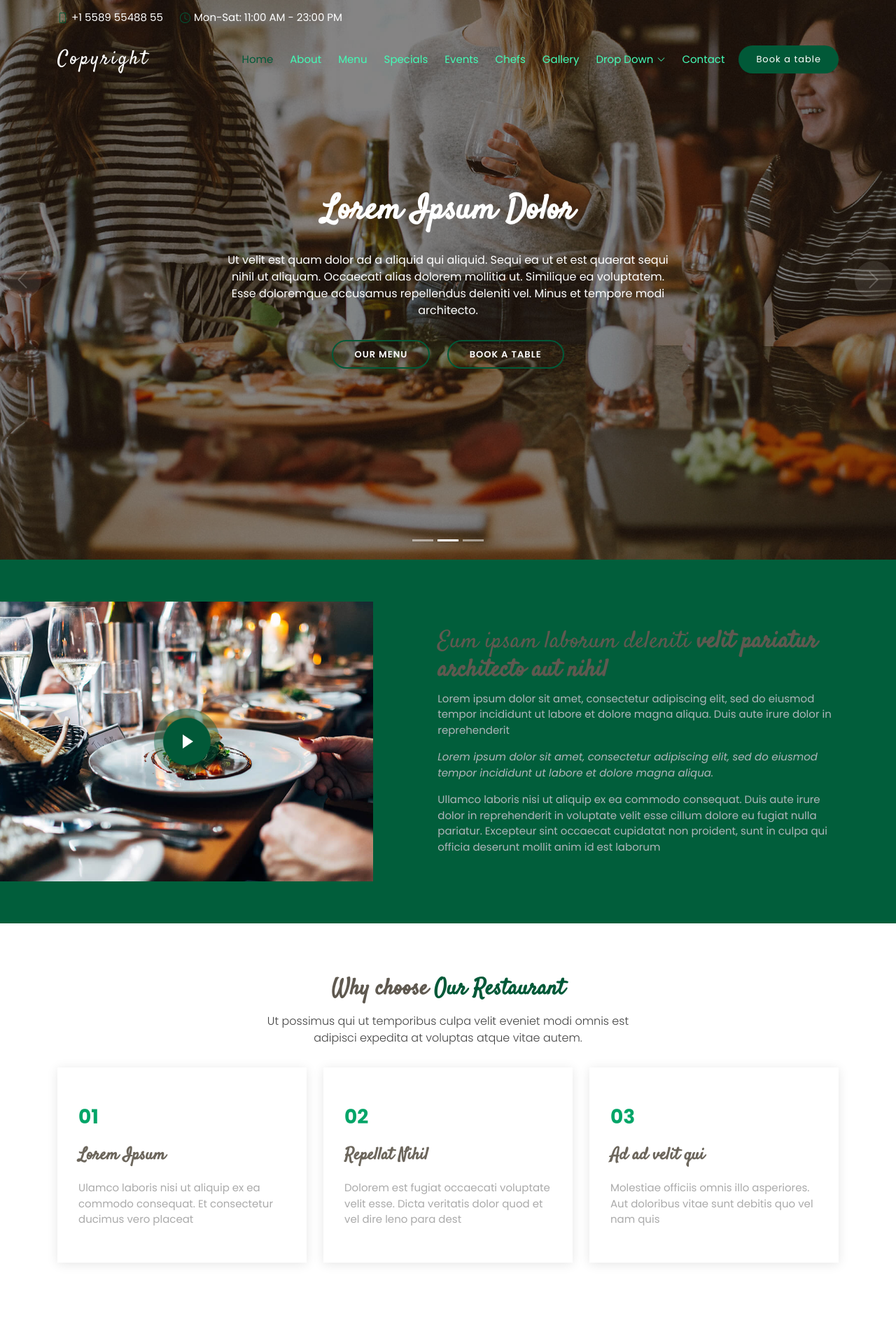
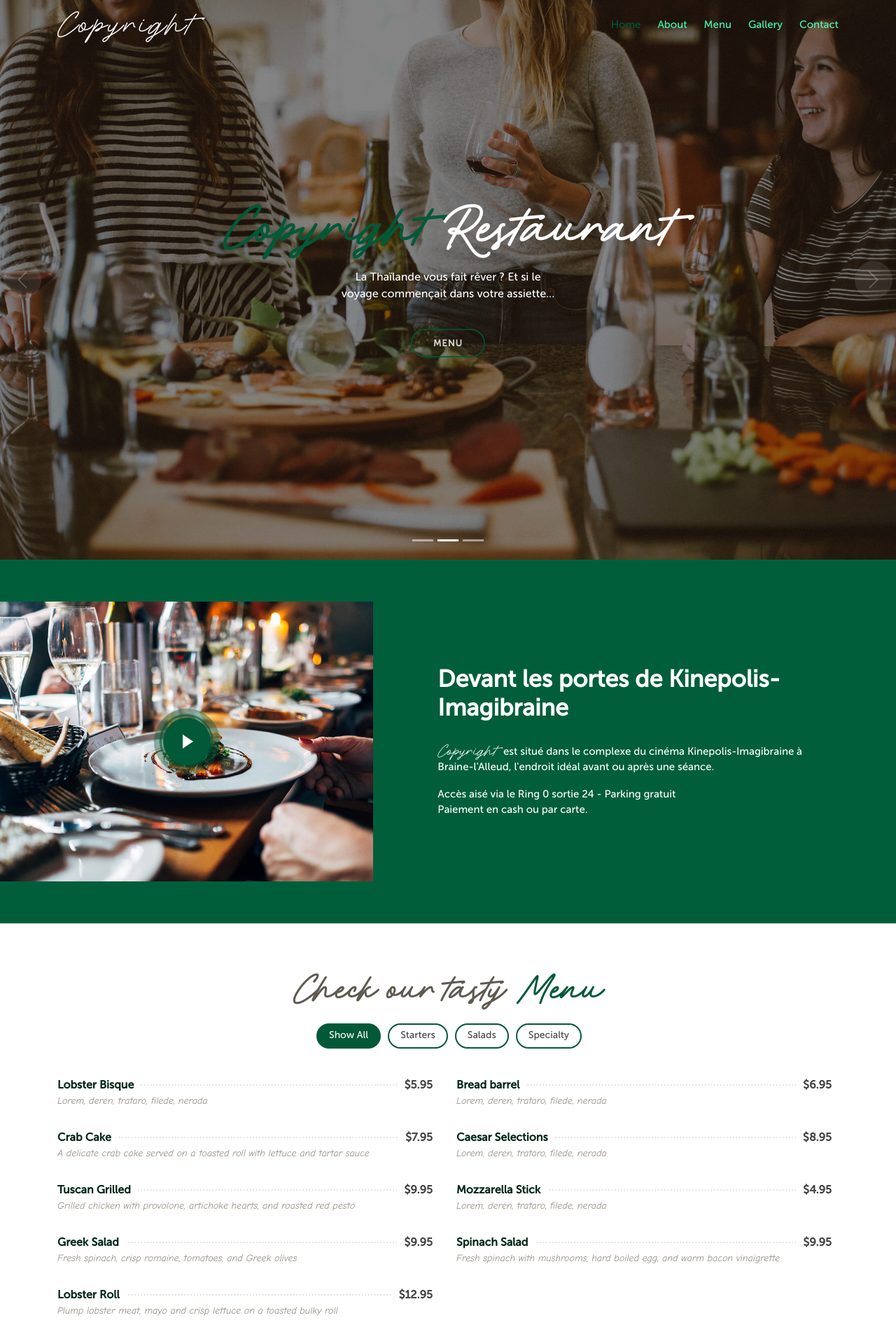
Before and after one commit to willdn/copyright, a website: page index.html in a window 1280 px wide. Shown: the top 1887 px of the page at 70% size. Drawn offline with Linux system fonts and the light colour scheme.

Commit message:
Implement

```diff
--- a/assets/scss/_footer.scss
+++ b/assets/scss/_footer.scss
@@ -25,7 +25,6 @@
   }
 
   .social-links {
-    margin: 0 0 40px 0;
     a {
       font-size: 18px;
       display: inline-block;
@@ -46,7 +45,8 @@
   }
 
   .copyright {
-    margin: 0 0 5px 0;
+    margin: 20px 0 5px 0;
+    font-family: $font-primary;
   }
 
   .credits {
--- a/assets/scss/_header.scss
+++ b/assets/scss/_header.scss
@@ -34,7 +34,7 @@
 # Header
 --------------------------------------------------------------*/
 #header {
-  top: 50px;
+  // top: 50px;
   height: 70px;
   z-index: 997;
   transition: all 0.5s;
--- a/assets/scss/_sections.scss
+++ b/assets/scss/_sections.scss
@@ -104,7 +104,10 @@ section {
     h3 {
       font-weight: 400;
       font-size: 34px;
-      color: lighten($secondary, 10);
+      color: #fff;
+      font-family: $font-default;
+      font-weight: bold;
+      margin-bottom: 30px;
     }
 
     h4 {
@@ -115,7 +118,13 @@ section {
 
     p {
       font-size: 15px;
-      color: lighten($gray, 25);
+      color: #fff;
+    }
+
+    span.copyright {
+      font-family: $font-primary;
+      font-size: 14px;
+      margin-right: 5px;
     }
 
     ul {
--- a/assets/scss/_variables.scss
+++ b/assets/scss/_variables.scss
@@ -1,6 +1,6 @@
 // Fonts
-$font-default: 'Poppins', sans-serif;
-$font-primary: 'Satisfy', sans-serif;
+$font-default: 'Museo Sans', sans-serif;
+$font-primary: 'Rocket Clouds', sans-serif;
 $font-secondary: 'Comic Neue', sans-serif;
 
 // Colors
--- a/assets/scss/style.scss
+++ b/assets/scss/style.scss
@@ -1,3 +1,13 @@
+@font-face {
+  font-family: 'Rocket Clouds';
+  src: url('../fonts/RocketClouds.ttf');
+}
+
+@font-face {
+  font-family: 'Museo Sans';
+  src: url('../fonts/MuseoSans_500.otf');
+}
+
 @import 'variables';
 
 @import 'general';
--- a/index.html
+++ b/index.html
@@ -31,12 +31,12 @@
 <body>
 
   <!-- ======= Top Bar ======= -->
-  <section id="topbar" class="d-flex align-items-center fixed-top topbar-transparent">
+  <!-- <section id="topbar" class="d-flex align-items-center fixed-top topbar-transparent">
     <div class="container-fluid container-xl d-flex align-items-center justify-content-center justify-content-lg-start">
       <i class="bi bi-phone d-flex align-items-center"><span>+1 5589 55488 55</span></i>
       <i class="bi bi-clock ms-4 d-none d-lg-flex align-items-center"><span>Mon-Sat: 11:00 AM - 23:00 PM</span></i>
     </div>
-  </section>
+  </section> -->
 
   <!-- ======= Header ======= -->
   <header id="header" class="fixed-top d-flex align-items-center header-transparent">
@@ -53,11 +53,11 @@
           <li><a class="nav-link scrollto active" href="#hero">Home</a></li>
           <li><a class="nav-link scrollto" href="#about">About</a></li>
           <li><a class="nav-link scrollto" href="#menu">Menu</a></li>
-          <li><a class="nav-link scrollto" href="#specials">Specials</a></li>
-          <li><a class="nav-link scrollto" href="#events">Events</a></li>
-          <li><a class="nav-link scrollto" href="#chefs">Chefs</a></li>
+          <!-- <li><a class="nav-link scrollto" href="#specials">Specials</a></li> -->
+          <!-- <li><a class="nav-link scrollto" href="#events">Events</a></li> -->
+          <!-- <li><a class="nav-link scrollto" href="#chefs">Chefs</a></li> -->
           <li><a class="nav-link scrollto" href="#gallery">Gallery</a></li>
-          <li class="dropdown"><a href="#"><span>Drop Down</span> <i class="bi bi-chevron-down"></i></a>
+          <!-- <li class="dropdown"><a href="#"><span>Drop Down</span> <i class="bi bi-chevron-down"></i></a>
             <ul>
               <li><a href="#">Drop Down 1</a></li>
               <li class="dropdown"><a href="#"><span>Deep Drop Down</span> <i class="bi bi-chevron-right"></i></a>
@@ -73,13 +73,13 @@
               <li><a href="#">Drop Down 3</a></li>
               <li><a href="#">Drop Down 4</a></li>
             </ul>
-          </li>
+          </li> -->
           <li><a class="nav-link scrollto" href="#contact">Contact</a></li>
         </ul>
         <i class="bi bi-list mobile-nav-toggle"></i>
       </nav><!-- .navbar -->
 
-      <a href="#book-a-table" class="book-a-table-btn scrollto">Book a table</a>
+      <!-- <a href="#book-a-table" class="book-a-table-btn scrollto">Book a table</a> -->
 
     </div>
   </header><!-- End Header -->
@@ -98,10 +98,10 @@
             <div class="carousel-container">
               <div class="carousel-content">
                 <h2 class="animate__animated animate__fadeInDown"><span>Copyright</span> Restaurant</h2>
-                <p class="animate__animated animate__fadeInUp">Ut velit est quam dolor ad a aliquid qui aliquid. Sequi ea ut et est quaerat sequi nihil ut aliquam. Occaecati alias dolorem mollitia ut. Similique ea voluptatem. Esse doloremque accusamus repellendus deleniti vel. Minus et tempore modi architecto.</p>
+                <p class="animate__animated animate__fadeInUp">Un espace cosy vous attend aux portes du cinéma Kinepolis-Imagibraine</p>
                 <div>
-                  <a href="#menu" class="btn-menu animate__animated animate__fadeInUp scrollto">Our Menu</a>
-                  <a href="#book-a-table" class="btn-book animate__animated animate__fadeInUp scrollto">Book a Table</a>
+                  <a href="#menu" class="btn-menu animate__animated animate__fadeInUp scrollto">Menu</a>
+                  <!-- <a href="#book-a-table" class="btn-book animate__animated animate__fadeInUp scrollto">Book a Table</a> -->
                 </div>
               </div>
             </div>
@@ -111,11 +111,11 @@
           <div class="carousel-item" style="background-image: url(assets/img/slide/slide-2.jpg);">
             <div class="carousel-container">
               <div class="carousel-content">
-                <h2 class="animate__animated animate__fadeInDown">Lorem Ipsum Dolor</h2>
-                <p class="animate__animated animate__fadeInUp">Ut velit est quam dolor ad a aliquid qui aliquid. Sequi ea ut et est quaerat sequi nihil ut aliquam. Occaecati alias dolorem mollitia ut. Similique ea voluptatem. Esse doloremque accusamus repellendus deleniti vel. Minus et tempore modi architecto.</p>
+                <h2 class="animate__animated animate__fadeInDown"><span>Copyright</span> Restaurant</h2>
+                <p class="animate__animated animate__fadeInUp">La Thaïlande vous fait rêver ?
+                  Et si le voyage commençait dans votre assiette...</p>
                 <div>
-                  <a href="#menu" class="btn-menu animate__animated animate__fadeInUp scrollto">Our Menu</a>
-                  <a href="#book-a-table" class="btn-book animate__animated animate__fadeInUp scrollto">Book a Table</a>
+                  <a href="#menu" class="btn-menu animate__animated animate__fadeInUp scrollto">Menu</a>
                 </div>
               </div>
             </div>
@@ -125,11 +125,10 @@
           <div class="carousel-item" style="background-image: url(assets/img/slide/slide-3.jpg);">
             <div class="carousel-container">
               <div class="carousel-content">
-                <h2 class="animate__animated animate__fadeInDown">Sequi ea ut et est quaerat</h2>
-                <p class="animate__animated animate__fadeInUp">Ut velit est quam dolor ad a aliquid qui aliquid. Sequi ea ut et est quaerat sequi nihil ut aliquam. Occaecati alias dolorem mollitia ut. Similique ea voluptatem. Esse doloremque accusamus repellendus deleniti vel. Minus et tempore modi architecto.</p>
+                <h2 class="animate__animated animate__fadeInDown"><span>Copyright</span> Restaurant</h2>
+                <p class="animate__animated animate__fadeInUp">Savourez nos cocktails des quatre coins du globe</p>
                 <div>
-                  <a href="#menu" class="btn-menu animate__animated animate__fadeInUp scrollto">Our Menu</a>
-                  <a href="#book-a-table" class="btn-book animate__animated animate__fadeInUp scrollto">Book a Table</a>
+                  <a href="#menu" class="btn-menu animate__animated animate__fadeInUp scrollto">Carte boisson</a>
                 </div>
               </div>
             </div>
@@ -164,18 +163,13 @@
           <div class="col-lg-7 d-flex flex-column justify-content-center align-items-stretch">
 
             <div class="content">
-              <h3>Eum ipsam laborum deleniti <strong>velit pariatur architecto aut nihil</strong></h3>
+              <h3>Devant les portes de Kinepolis-Imagibraine</h3>
               <p>
-                Lorem ipsum dolor sit amet, consectetur adipiscing elit, sed do eiusmod tempor incididunt ut labore et dolore magna aliqua. Duis aute irure dolor in reprehenderit
-              </p>
-              <p class="fst-italic">
-                Lorem ipsum dolor sit amet, consectetur adipiscing elit, sed do eiusmod tempor incididunt ut labore et dolore
-                magna aliqua.
+                <span class="copyright">Copyright</span> est situé dans le complexe du cinéma Kinepolis-Imagibraine à Braine-l'Alleud, l'endroit idéal avant ou après une séance.
               </p>
               <p>
-                Ullamco laboris nisi ut aliquip ex ea commodo consequat. Duis aute irure dolor in reprehenderit in voluptate
-                velit esse cillum dolore eu fugiat nulla pariatur. Excepteur sint occaecat cupidatat non proident, sunt in
-                culpa qui officia deserunt mollit anim id est laborum
+                Accès aisé via le Ring 0 sortie 24 - Parking gratuit<br />
+                Paiement en cash ou par carte.
               </p>
             </div>
 
@@ -187,7 +181,7 @@
     </section><!-- End About Section -->
 
     <!-- ======= Whu Us Section ======= -->
-    <section id="why-us" class="why-us">
+    <!-- <section id="why-us" class="why-us">
       <div class="container">
 
         <div class="section-title">
@@ -224,7 +218,7 @@
         </div>
 
       </div>
-    </section><!-- End Whu Us Section -->
+    </section>End Whu Us Section -->
 
     <!-- ======= Menu Section ======= -->
     <section id="menu" class="menu">
@@ -334,7 +328,7 @@
     </section><!-- End Menu Section -->
 
     <!-- ======= Specials Section ======= -->
-    <section id="specials" class="specials">
+    <!-- <section id="specials" class="specials">
       <div class="container">
 
         <div class="section-title">
@@ -429,10 +423,10 @@
         </div>
 
       </div>
-    </section><!-- End Specials Section -->
+    </section>End Specials Section -->
 
     <!-- ======= Events Section ======= -->
-    <section id="events" class="events">
+    <!-- <section id="events" class="events">
       <div class="container">
 
         <div class="section-title">
@@ -467,7 +461,7 @@
                   </p>
                 </div>
               </div>
-            </div><!-- End testimonial item -->
+            </div>
 
             <div class="swiper-slide">
               <div class="row event-item">
@@ -494,7 +488,7 @@
                   </p>
                 </div>
               </div>
-            </div><!-- End testimonial item -->
+            </div>
 
             <div class="swiper-slide">
               <div class="row event-item">
@@ -521,17 +515,17 @@
                   </p>
                 </div>
               </div>
-            </div><!-- End testimonial item -->
+            </div>
 
           </div>
           <div class="swiper-pagination"></div>
         </div>
 
       </div>
-    </section><!-- End Events Section -->
+    </section> -->
 
     <!-- ======= Book A Table Section ======= -->
-    <section id="book-a-table" class="book-a-table">
+    <!-- <section id="book-a-table" class="book-a-table">
       <div class="container">
 
         <div class="section-title">
@@ -579,7 +573,7 @@
         </form>
 
       </div>
-    </section><!-- End Book A Table Section -->
+    </section>End Book A Table Section -->
 
     <!-- ======= Gallery Section ======= -->
     <section id="gallery" class="gallery">
@@ -662,7 +656,7 @@
     </section><!-- End Gallery Section -->
 
     <!-- ======= Chefs Section ======= -->
-    <section id="chefs" class="chefs">
+    <!-- <section id="chefs" class="chefs">
       <div class="container">
 
         <div class="section-title">
@@ -723,10 +717,10 @@
         </div>
 
       </div>
-    </section><!-- End Chefs Section -->
+    </section>End Chefs Section -->
 
     <!-- ======= Testimonials Section ======= -->
-    <section id="testimonials" class="testimonials">
+    <!-- <section id="testimonials" class="testimonials">
       <div class="container position-relative">
 
         <div class="testimonials-slider swiper" data-aos="fade-up" data-aos-delay="100">
@@ -746,7 +740,7 @@
                   <i class="bx bxs-quote-alt-right quote-icon-right"></i>
                 </p>
               </div>
-            </div><!-- End testimonial item -->
+            </div>
 
             <div class="swiper-slide">
               <div class="testimonial-item">
@@ -762,7 +756,7 @@
                   <i class="bx bxs-quote-alt-right quote-icon-right"></i>
                 </p>
               </div>
-            </div><!-- End testimonial item -->
+            </div>
 
             <div class="swiper-slide">
               <div class="testimonial-item">
@@ -778,7 +772,7 @@
                   <i class="bx bxs-quote-alt-right quote-icon-right"></i>
                 </p>
               </div>
-            </div><!-- End testimonial item -->
+            </div>
 
             <div class="swiper-slide">
               <div class="testimonial-item">
@@ -794,7 +788,7 @@
                   <i class="bx bxs-quote-alt-right quote-icon-right"></i>
                 </p>
               </div>
-            </div><!-- End testimonial item -->
+            </div>
 
             <div class="swiper-slide">
               <div class="testimonial-item">
@@ -810,14 +804,14 @@
                   <i class="bx bxs-quote-alt-right quote-icon-right"></i>
                 </p>
               </div>
-            </div><!-- End testimonial item -->
+            </div>
 
           </div>
           <div class="swiper-pagination"></div>
         </div>
 
       </div>
-    </section><!-- End Testimonials Section -->
+    </section>End Testimonials Section -->
 
     <!-- ======= Contact Section ======= -->
     <section id="contact" class="contact">
@@ -830,7 +824,7 @@
       </div>
 
       <div class="map">
-        <iframe style="border:0; width: 100%; height: 350px;" src="https://www.google.com/maps/embed?pb=!1m14!1m8!1m3!1d12097.433213460943!2d-74.0062269!3d40.7101282!3m2!1i1024!2i768!4f13.1!3m3!1m2!1s0x0%3A0xb89d1fe6bc499443!2sDowntown+Conference+Center!5e0!3m2!1smk!2sbg!4v1539943755621" frameborder="0" allowfullscreen></iframe>
+        <!-- <iframe style="border:0; width: 100%; height: 350px;" src="https://www.google.com/maps/embed?pb=!1m14!1m8!1m3!1d12097.433213460943!2d-74.0062269!3d40.7101282!3m2!1i1024!2i768!4f13.1!3m3!1m2!1s0x0%3A0xb89d1fe6bc499443!2sDowntown+Conference+Center!5e0!3m2!1smk!2sbg!4v1539943755621" frameborder="0" allowfullscreen></iframe> -->
       </div>
 
       <div class="container mt-5">
@@ -894,17 +888,12 @@
   <!-- ======= Footer ======= -->
   <footer id="footer">
     <div class="container">
-      <h3>Copyright</h3>
-      <p>Et aut eum quis fuga eos sunt ipsa nihil. Labore corporis magni eligendi fuga maxime saepe commodi placeat.</p>
       <div class="social-links">
-        <a href="#" class="twitter"><i class="bx bxl-twitter"></i></a>
-        <a href="#" class="facebook"><i class="bx bxl-facebook"></i></a>
-        <a href="#" class="instagram"><i class="bx bxl-instagram"></i></a>
-        <a href="#" class="google-plus"><i class="bx bxl-skype"></i></a>
-        <a href="#" class="linkedin"><i class="bx bxl-linkedin"></i></a>
+        <a href="https://www.facebook.com/kinecopy" target="_blank" class="facebook"><i class="bx bxl-facebook"></i></a>
+        <a href="https://www.instagram.com/kinecopy" target="_blank" class="instagram"><i class="bx bxl-instagram"></i></a>
       </div>
       <div class="copyright">
-        &copy; Copyright <strong><span>Copyright</span></strong>. All Rights Reserved
+        <strong><span>Copyright</span></strong>.
       </div>
 
     </div>
```
Also changed, not shown: assets/css/style.css, assets/fonts/MuseoSans_500.otf (added), assets/fonts/RocketClouds.ttf (added).
